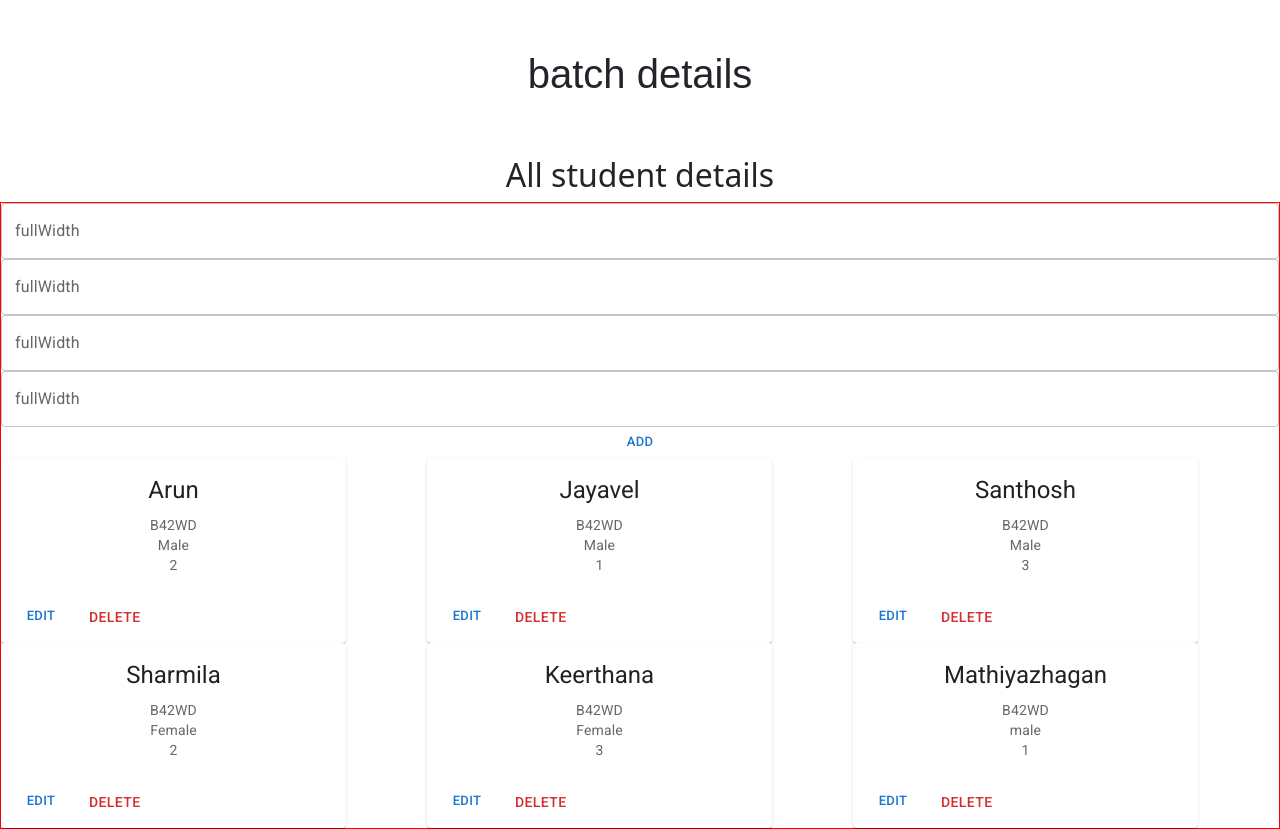
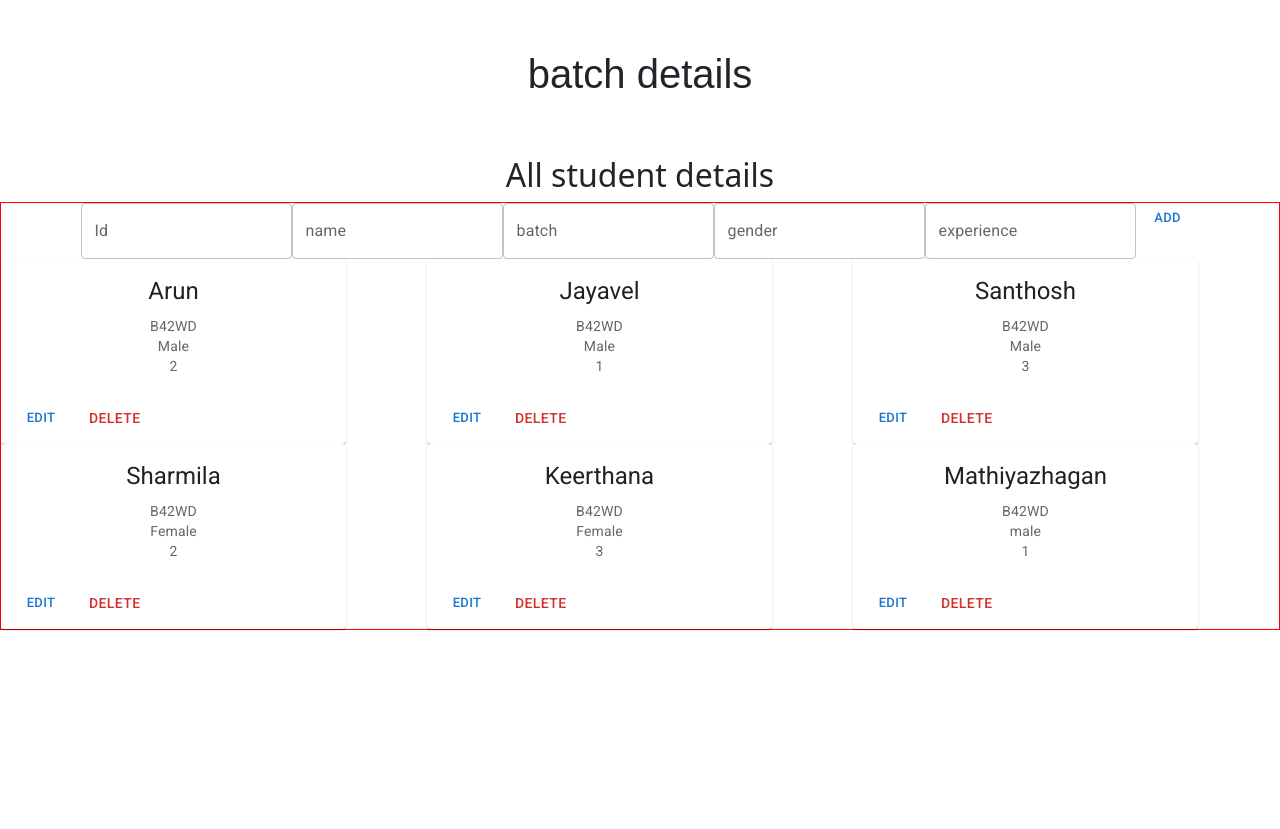
Before and after one commit to NoorulAmeenJ/React-Practice, a React (Create React App) app: page / in a window 1280 px wide. After the commit the page ends 800 px from the top, so only its background shows below. Built offline with nearby package versions, Linux system fonts and the light colour scheme.

Commit message:
again 20 minutes is tehre

```diff
--- a/src/components/student.js
+++ b/src/components/student.js
@@ -11,14 +11,41 @@ import base from "../base/base.js"
 
 export function StudentDetails () {
     const [studentsData, setStudents] = useState(data)
+    const [Id, setId] =  useState("")
+    const [name, setName] =  useState("")
+    const [batch, setBatch] = useState("")
+    const [gender, setGender] = useState("")
+    const [experience, setExperience] = useState("")
+
+    const addNewStudents = () => {
+        console.log(Id,name,gender,batch)
+    }
     return(
         <div className="containers">
             <div className="input-section">
-            <TextField fullWidth label="fullWidth" id="fullWidth" />
-            <TextField fullWidth label="fullWidth" id="fullWidth" />
-            <TextField fullWidth label="fullWidth" id="fullWidth" />
-            <TextField fullWidth label="fullWidth" id="fullWidth" />
-            <Button size="small">Add</Button>
+            <TextField   label="Id"
+            onChange={(event) =>(setId(event.target.value))}
+            value = {Id}
+              />
+            <TextField
+            onChange={(event) =>(setName(event.target.value))}
+            value = {name}
+            label="name"   />
+            <TextField
+            onChange={(event) =>(setBatch(event.target.value))}
+            value = {batch}
+             label="batch"   />
+            <TextField
+            onChange={(event) =>(setGender(event.target.value))}
+            value = {gender}
+             label="gender"   />
+            <TextField
+            onChange={(event) =>(setExperience(event.target.value))}
+            value = {experience}
+             label="experience"   />
+            <Button
+            onClick={addNewStudents}
+            size="small">Add</Button>
             </div>
 
         <div className="card-containers">
```
